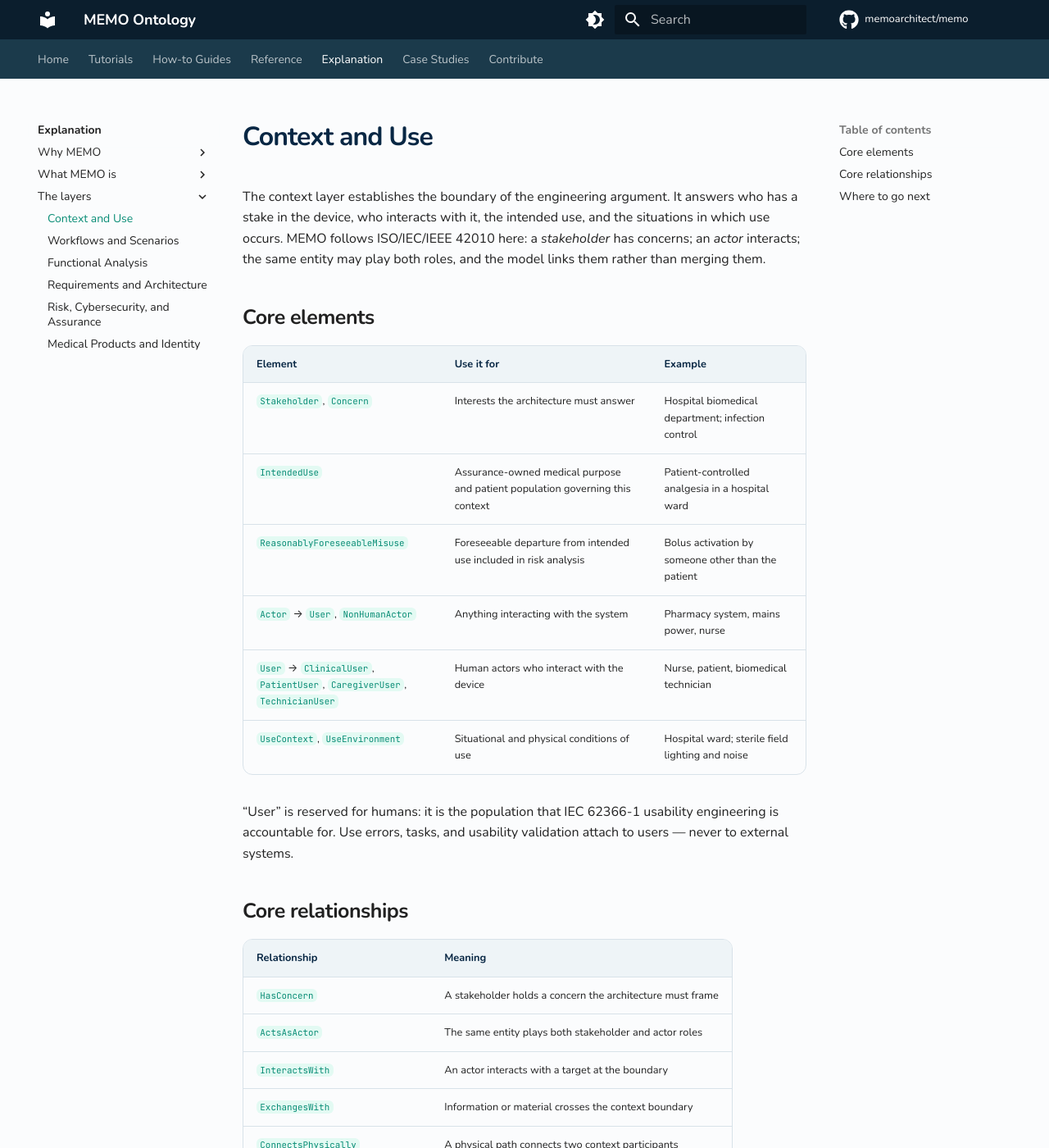
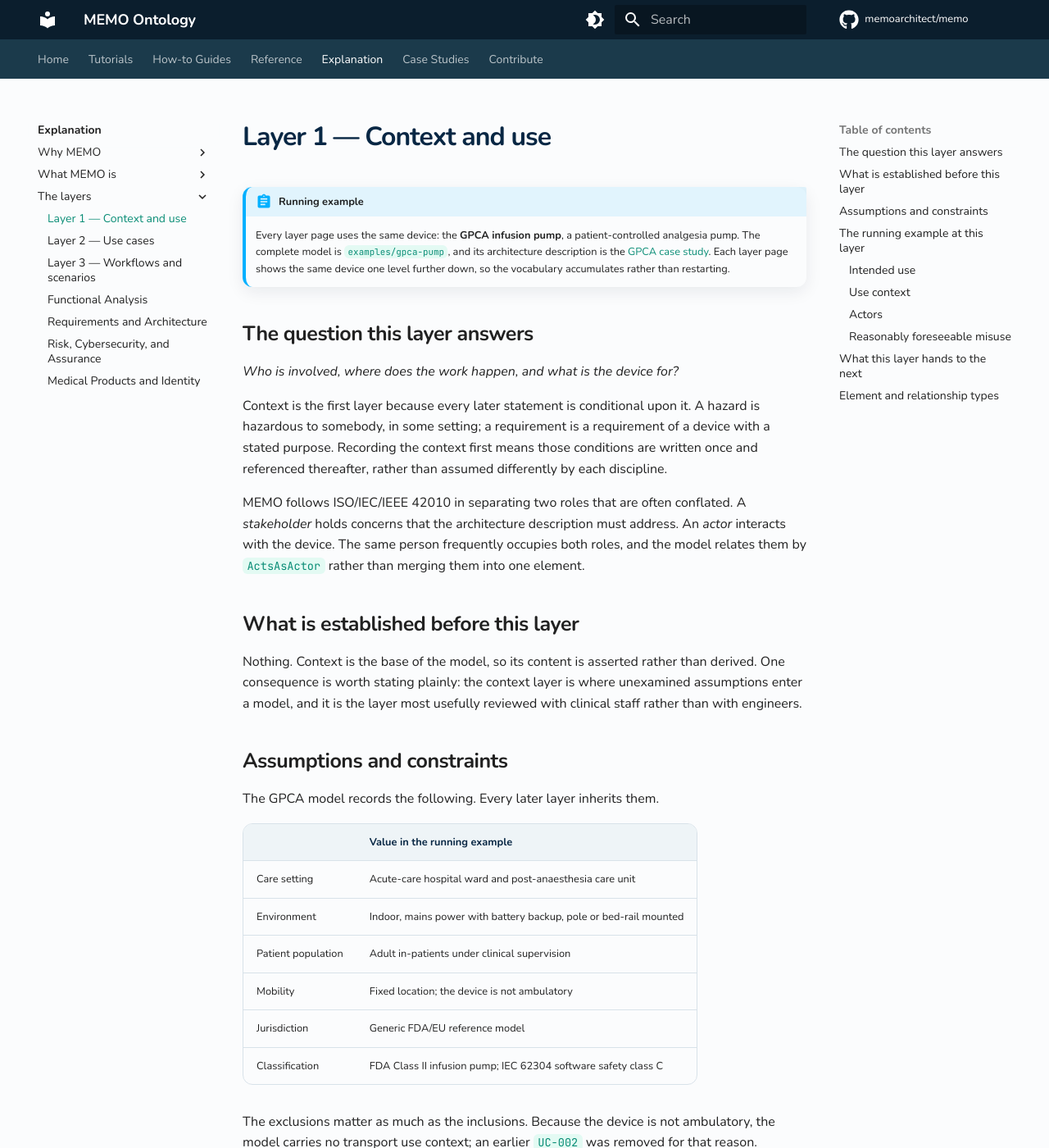
Before and after one commit to memoarchitect/memo, an MkDocs documentation site: the page built from docs/layers/context.md, in a window 1280 px wide and 1400 px high. Shown: the whole window at 82% size. Built offline with MkDocs 1.6.1 and Material for MkDocs 9.7.7, drawn with Linux system fonts in a browser that asks for light colours; comment, search, counter and statistics services are not loaded; some of the changed text lies outside the part shown.

Commit message:
docs: begin the layer-by-layer progression on one running example
Adopts the pattern used in the Samares Engineering MBSE series, in which a
single system is carried through every architectural level and each article
restates the level above before descending.

The running example is the GPCA infusion pump, chosen because it is the only
model in the repository populated across every layer, so the thread does not
break partway down. Each layer page follows one structure:

  The question this layer answers
  What is established before this layer   — brief recap of the levels above
  Assumptions and constraints             — stated explicitly, including
                                            exclusions
  The running example at this layer
  What this layer hands to the next       — and the typed relationships that
                                            express consistency between them
  Element and relationship types          — linked into Reference

Layer 1, context and use, and Layer 2, use cases, are written. Both draw their
content from examples/gpca-pump: IU-001 intended use, UC-001 hospital ward,
five typed actors, RFM-001 bolus by proxy, and the UC-001 use case with its
references to those actors and that context.

Recording exclusions turns out to matter as much as inclusions, and the model
already reflects this: an earlier UC-002 transport context was removed because
the CriSys source states the device is not ambulatory, and no later layer
carries transport behaviour as a result.

Remaining in this sequence: workflows and scenarios, the nominal scenario as an
activity flow, the non-nominal scenarios, then functional, logical, and
implementation.

Co-Authored-By: Claude Opus 5 <noreply@anthropic.com>

````diff
--- a/docs/layers/context.md
+++ b/docs/layers/context.md
@@ -1,40 +1,162 @@
-# Context and Use
+# Layer 1 — Context and use
 
-The context layer establishes the boundary of the engineering argument. It
-answers who has a stake in the device, who interacts with it, the intended
-use, and the situations in which use occurs. MEMO follows ISO/IEC/IEEE 42010
-here: a *stakeholder* has concerns; an *actor* interacts; the same entity may
-play both roles, and the model links them rather than merging them.
+!!! abstract "Running example"
 
-## Core elements
+    Every layer page uses the same device: the **GPCA infusion pump**, a
+    patient-controlled analgesia pump. The complete model is
+    [`examples/gpca-pump`](https://github.com/memoarchitect/memo/tree/main/examples/gpca-pump),
+    and its architecture description is the
+    [GPCA case study](../case-studies/gpca/index.md). Each layer page shows the
+    same device one level further down, so the vocabulary accumulates rather
+    than restarting.
 
-| Element | Use it for | Example |
-|---|---|---|
-| `Stakeholder`, `Concern` | Interests the architecture must answer | Hospital biomedical department; infection control |
-| `IntendedUse` | Assurance-owned medical purpose and patient population governing this context | Patient-controlled analgesia in a hospital ward |
-| `ReasonablyForeseeableMisuse` | Foreseeable departure from intended use included in risk analysis | Bolus activation by someone other than the patient |
-| `Actor` → `User`, `NonHumanActor` | Anything interacting with the system | Pharmacy system, mains power, nurse |
-| `User` → `ClinicalUser`, `PatientUser`, `CaregiverUser`, `TechnicianUser` | Human actors who interact with the device | Nurse, patient, biomedical technician |
-| `UseContext`, `UseEnvironment` | Situational and physical conditions of use | Hospital ward; sterile field lighting and noise |
+## The question this layer answers
 
-“User” is reserved for humans: it is the population that IEC 62366-1 usability
-engineering is accountable for. Use errors, tasks, and usability validation
-attach to users — never to external systems.
+*Who is involved, where does the work happen, and what is the device for?*
 
-## Core relationships
+Context is the first layer because every later statement is conditional upon
+it. A hazard is hazardous to somebody, in some setting; a requirement is a
+requirement of a device with a stated purpose. Recording the context first
+means those conditions are written once and referenced thereafter, rather than
+assumed differently by each discipline.
 
-| Relationship | Meaning |
-|---|---|
-| `HasConcern` | A stakeholder holds a concern the architecture must frame |
-| `ActsAsActor` | The same entity plays both stakeholder and actor roles |
-| `InteractsWith` | An actor interacts with a target at the boundary |
-| `ExchangesWith` | Information or material crosses the context boundary |
-| `ConnectsPhysically` | A physical path connects two context participants |
-| `GovernsUse` | An intended-use statement governs a subject |
-| `AppliesInContext` / `SituatedIn` | A use context applies; a context sits in an environment |
+MEMO follows ISO/IEC/IEEE 42010 in separating two roles that are often
+conflated. A *stakeholder* holds concerns that the architecture description
+must address. An *actor* interacts with the device. The same person frequently
+occupies both roles, and the model relates them by `ActsAsActor` rather than
+merging them into one element.
 
-## Where to go next
+## What is established before this layer
 
-Context flows directly into [The Operational World](operational-world.md):
-users initiate use cases, needs motivate them, and workflows organize the
-work. The GPCA example's `gpca_context.sysml` is the reference pattern.
+Nothing. Context is the base of the model, so its content is asserted rather
+than derived. One consequence is worth stating plainly: the context layer is
+where unexamined assumptions enter a model, and it is the layer most usefully
+reviewed with clinical staff rather than with engineers.
+
+## Assumptions and constraints
+
+The GPCA model records the following. Every later layer inherits them.
+
+| | Value in the running example |
+| --- | --- |
+| Care setting | Acute-care hospital ward and post-anaesthesia care unit |
+| Environment | Indoor, mains power with battery backup, pole or bed-rail mounted |
+| Patient population | Adult in-patients under clinical supervision |
+| Mobility | Fixed location; the device is not ambulatory |
+| Jurisdiction | Generic FDA/EU reference model |
+| Classification | FDA Class II infusion pump; IEC 62304 software safety class C |
+
+The exclusions matter as much as the inclusions. Because the device is not
+ambulatory, the model carries no transport use context; an earlier `UC-002` was
+removed for that reason. Because the population is adult in-patients, no
+paediatric dose logic appears at any later layer. A programme that needs those
+cases alters them here, not in the architecture.
+
+## The running example at this layer
+
+### Intended use
+
+`IntendedUse` states what the device is for. It is a single element from which
+several standards read.
+
+```sysml
+part gpcaIntendedUse : IntendedUse {
+    attribute :>> id = "IU-001";
+    attribute :>> indication =
+        "Management of acute post-operative or chronic pain requiring "
+        "titrated intravenous opioid analgesia.";
+    attribute :>> contraindication =
+        "Patients unable to comprehend or operate the bolus request mechanism.";
+    attribute :>> patientPopulation = "Adult in-patients under clinical supervision.";
+    attribute :>> regulatoryClassification =
+        "FDA Class II infusion pump (21 CFR 880.5725); IEC 62304 software safety class C.";
+}
+```
+
+### Use context
+
+`UseContext` states where that purpose is exercised. `UC-001` references
+`IU-001` through `intendedUseReference`, so the setting is bound to the purpose
+rather than recorded alongside it.
+
+### Actors
+
+The GPCA model records five actors, each a `User` carrying an `actorKind` drawn
+from a closed value set.
+
+| Actor | `actorKind` | Training level |
+| --- | --- | --- |
+| `actorPatient` (ACT-001) | `patient` | Instructed on the bolus request button only |
+| `actorNurse` (ACT-002) | `clinician` | Trained on programming and alarms |
+| `actorPrescriber` | `clinician` | Prescribes the drug and dose regime |
+| `actorPharmacist` | `clinician` | Maintains the drug library |
+| `actorTechnician` | `technician` | Maintains and services the device |
+
+The `trainingLevel` recorded on `actorPatient` performs real work in later
+layers. A patient instructed only on one control cannot be assumed to recognise
+an alarm condition, and that assumption is inherited by the hazard analysis.
+
+`User` is reserved for humans, because it is the population for which IEC
+62366-1 usability engineering is accountable. Use errors, tasks, and usability
+validation attach to a `User` and never to an external system, which is
+recorded as a `NonHumanActor`.
+
+### Reasonably foreseeable misuse
+
+Misuse is recorded at this layer rather than at the risk layer, because it is a
+fact about people in a setting rather than a property of the design.
+
+```sysml
+part bolusByProxyMisuse : ReasonablyForeseeableMisuse {
+    attribute :>> id = "RFM-001";
+    attribute :>> title = "Bolus by proxy";
+    attribute :>> longDescription =
+        "A person other than the patient activates the bolus request control, "
+        "bypassing the intended patient self-limiting behavior.";
+    attribute :>> affectedUseContext = "UC-001";
+}
+```
+
+Patient-controlled analgesia is safe in part because a sedated patient ceases
+to press the button. `RFM-001` records the case in which that self-limiting
+property is defeated. Every later layer that reasons about overdose depends on
+this element being present here.
+
+## What this layer hands to the next
+
+The use case layer takes the actors and the use context and asks what those
+people are trying to achieve. It inherits:
+
+- the five actors, as parties that can initiate or participate in a use case;
+- `UC-001`, as the setting in which every use case is performed;
+- `IU-001`, as the purpose each use case must serve;
+- `RFM-001`, as a known deviation the later scenarios must account for.
+
+Consistency between the layers is expressed by typed relationships rather than
+by narrative. An actor is bound to a use case by `Initiates` or
+`ParticipatesIn`; a use case is bound to its setting by `AppliesInContext`.
+
+[Next: Layer 2 — Use cases](use-cases.md)
+
+## Element and relationship types
+
+| Type | Records |
+| --- | --- |
+| [`IntendedUse`](../reference/elements/assurance.md#intendeduse) | The stated purpose, indications, and contraindications |
+| [`UseContext`](../reference/elements/operational.md#usecontext) | The setting in which the device is used |
+| [`UseEnvironment`](../reference/elements/operational.md#useenvironment) | Physical and operational conditions of that setting |
+| [`User`](../reference/elements/operational.md#user) | A person who interacts with the device |
+| [`NonHumanActor`](../reference/elements/operational.md#nonhumanactor) | An external system that interacts with the device |
+| [`Stakeholder`](../reference/elements/operational.md#stakeholder) | A party holding a concern in the architecture description |
+| [`Concern`](../reference/elements/operational.md#concern) | An interest a stakeholder holds |
+| [`ReasonablyForeseeableMisuse`](../reference/elements/assurance.md#reasonablyforeseeablemisuse) | Predictable use outside the intended use |
+
+| Relationship | Asserts |
+| --- | --- |
+| [`HasConcern`](../reference/relationships.md#hasconcern) | A stakeholder holds a concern the architecture must frame |
+| [`ActsAsActor`](../reference/relationships.md#actsasactor) | One entity occupies both stakeholder and actor roles |
+| [`InteractsWith`](../reference/relationships.md#interactswith) | An actor interacts with a target at the boundary |
+| [`ExchangesWith`](../reference/relationships.md#exchangeswith) | Information or material crosses the context boundary |
+| [`ConnectsPhysically`](../reference/relationships.md#connectsphysically) | A physical path connects two context participants |
+| [`AppliesInContext`](../reference/relationships.md#appliesincontext) | A use context applies to a subject |
+| [`SituatedIn`](../reference/relationships.md#situatedin) | A use context sits within an environment |
--- a/mkdocs.yml
+++ b/mkdocs.yml
@@ -140,8 +140,9 @@ nav:
           - "How memo:: is organised": what/namespace-map.md
       - The layers:
           - layers/index.md
-          - Context and Use: layers/context.md
-          - Workflows and Scenarios: layers/operational-world.md
+          - "Layer 1 — Context and use": layers/context.md
+          - "Layer 2 — Use cases": layers/use-cases.md
+          - "Layer 3 — Workflows and scenarios": layers/operational-world.md
           - Functional Analysis: layers/operations-system.md
           - Requirements and Architecture: layers/requirements-architecture.md
           - Risk, Cybersecurity, and Assurance: layers/risk-assurance.md
````
Also changed, not shown: docs/layers/use-cases.md (added, +126 -0 lines).
